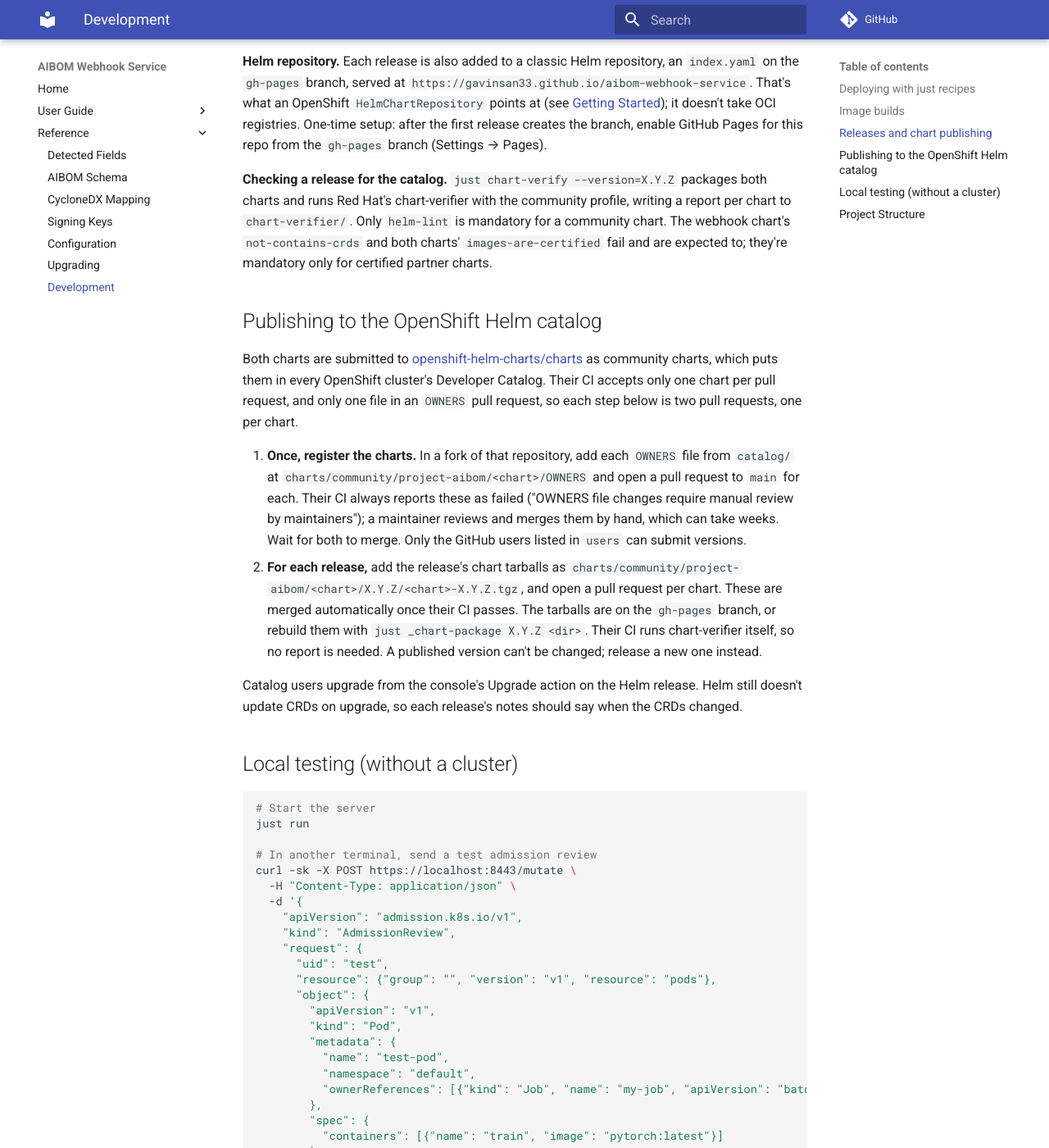
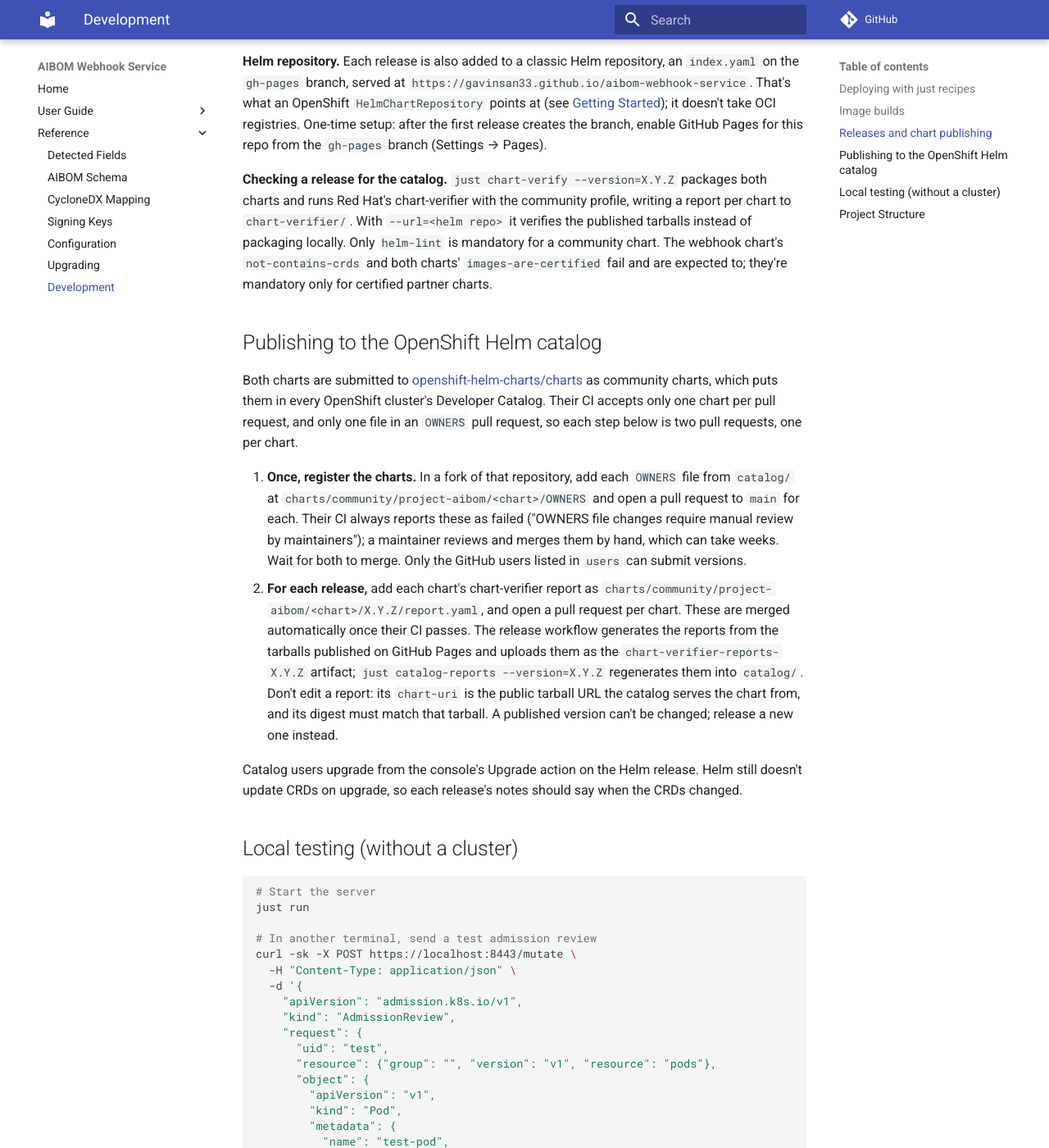
Before and after one commit to gavinsan33/aibom-webhook-service, an MkDocs documentation site: the page built from docs/reference/development.md, in a window 1280 px wide and 1400 px high, scrolled down 2473 px. Shown: the whole window at 82% size. Built offline with MkDocs 1.6.1 and Material for MkDocs 9.7.7, drawn with Linux system fonts in a browser that asks for light colours; comment, search, counter and statistics services are not loaded.

Commit message:
Verify published charts so catalog reports carry a public chart-uri

```diff
--- a/docs/reference/development.md
+++ b/docs/reference/development.md
@@ -66,14 +66,14 @@ To remove the deployment: `just undeploy` (runs `helm uninstall aibom-webhook`,
 
 **Helm repository.** Each release is also added to a classic Helm repository, an `index.yaml` on the `gh-pages` branch, served at `https://gavinsan33.github.io/aibom-webhook-service`. That's what an OpenShift `HelmChartRepository` points at (see [Getting Started](../user-guide/getting-started.md#install-from-the-openshift-console)); it doesn't take OCI registries. One-time setup: after the first release creates the branch, enable GitHub Pages for this repo from the `gh-pages` branch (Settings → Pages).
 
-**Checking a release for the catalog.** `just chart-verify --version=X.Y.Z` packages both charts and runs Red Hat's chart-verifier with the community profile, writing a report per chart to `chart-verifier/`. Only `helm-lint` is mandatory for a community chart. The webhook chart's `not-contains-crds` and both charts' `images-are-certified` fail and are expected to; they're mandatory only for certified partner charts.
+**Checking a release for the catalog.** `just chart-verify --version=X.Y.Z` packages both charts and runs Red Hat's chart-verifier with the community profile, writing a report per chart to `chart-verifier/`. With `--url=<helm repo>` it verifies the published tarballs instead of packaging locally. Only `helm-lint` is mandatory for a community chart. The webhook chart's `not-contains-crds` and both charts' `images-are-certified` fail and are expected to; they're mandatory only for certified partner charts.
 
 ## Publishing to the OpenShift Helm catalog
 
 Both charts are submitted to [openshift-helm-charts/charts](https://github.com/openshift-helm-charts/charts) as community charts, which puts them in every OpenShift cluster's Developer Catalog. Their CI accepts only one chart per pull request, and only one file in an `OWNERS` pull request, so each step below is two pull requests, one per chart.
 
 1. **Once, register the charts.** In a fork of that repository, add each `OWNERS` file from `catalog/` at `charts/community/project-aibom/<chart>/OWNERS` and open a pull request to `main` for each. Their CI always reports these as failed ("OWNERS file changes require manual review by maintainers"); a maintainer reviews and merges them by hand, which can take weeks. Wait for both to merge. Only the GitHub users listed in `users` can submit versions.
-2. **For each release,** add the release's chart tarballs as `charts/community/project-aibom/<chart>/X.Y.Z/<chart>-X.Y.Z.tgz`, and open a pull request per chart. These are merged automatically once their CI passes. The tarballs are on the `gh-pages` branch, or rebuild them with `just _chart-package X.Y.Z <dir>`. Their CI runs chart-verifier itself, so no report is needed. A published version can't be changed; release a new one instead.
+2. **For each release,** add each chart's chart-verifier report as `charts/community/project-aibom/<chart>/X.Y.Z/report.yaml`, and open a pull request per chart. These are merged automatically once their CI passes. The release workflow generates the reports from the tarballs published on GitHub Pages and uploads them as the `chart-verifier-reports-X.Y.Z` artifact; `just catalog-reports --version=X.Y.Z` regenerates them into `catalog/`. Don't edit a report: its `chart-uri` is the public tarball URL the catalog serves the chart from, and its digest must match that tarball. A published version can't be changed; release a new one instead.
 
 Catalog users upgrade from the console's Upgrade action on the Helm release. Helm still doesn't update CRDs on upgrade, so each release's notes should say when the CRDs changed.
 
```
Also changed, not shown: 2 other files.
